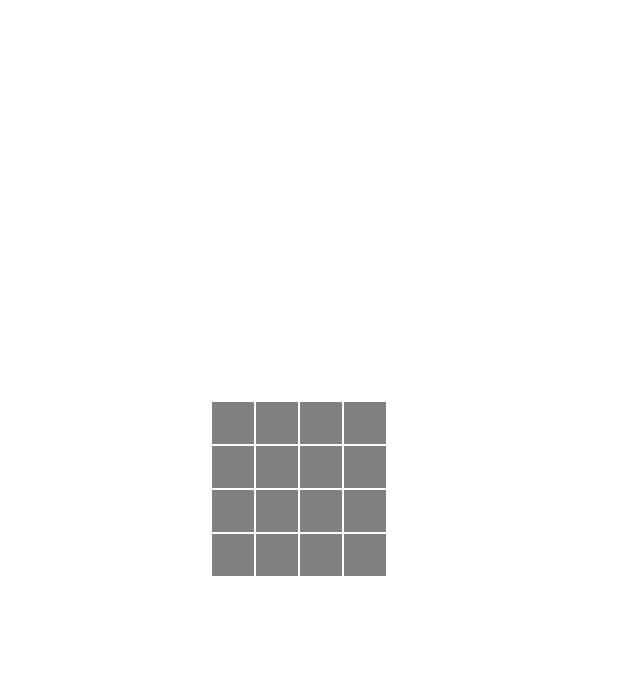
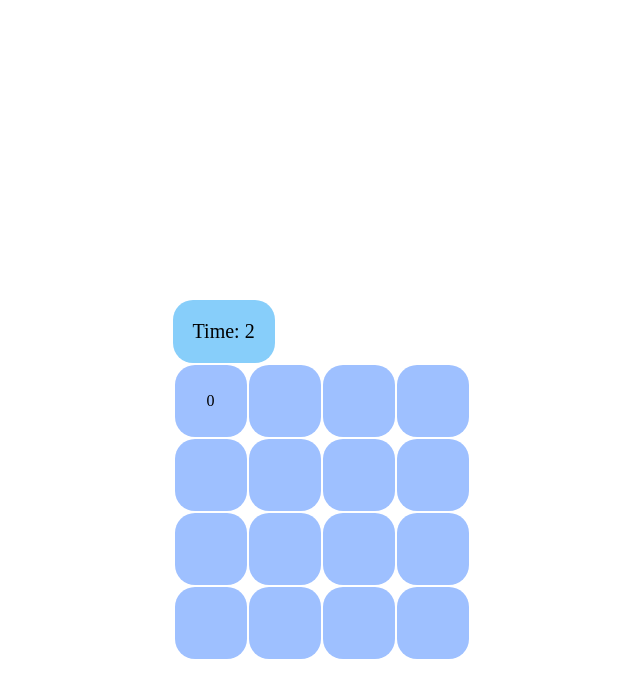
Before and after one commit to yairzalzman/sprint1, a plain HTML site: page index.html in a window 1280 px wide. Both pictures are taken after a click on the element 574 px from the left and 423 px from the top of the page. Shown: the whole page, without its empty margins (341-981 px from the left). Drawn offline with Linux system fonts and the light colour scheme.

Commit message:
Add files via upload

```diff
--- a/chart.css
+++ b/chart.css
@@ -1,14 +1,43 @@
-.chart .cell {
-background-color: grey;
-width: 40px;
-height: 40px;
+.body {
+background-image: url("img.jpg");
 }
 
-.chart {
+.chart .cell {
+background-color: rgb(158, 192, 255);
+width: 70px;
+height: 70px;
+border-radius: 20px;
+text-align: center;
+}
+
+.board-container {
     margin: auto;
-    margin-top: 400px;
+    margin-top: 300px;
+    margin-left: 40%;
 }
 
 table td span {
     display: none;
 }
+
+
+.timer, .minesCount{
+border-radius: 20px;
+padding: 20px;
+display: inline-block;
+text-align: center;
+font-size: 20px;
+vertical-align: middle;
+background-color: lightskyblue;
+text-align: center;
+}
+
+.bomb span {
+text-align: center;
+background-color: transparent;
+}
+
+.flagImage {
+    color: #ededed;
+    font-size: 24px;
+}
--- a/game.js
+++ b/game.js
@@ -1,5 +1,17 @@
-let bomb = '<span> &#128163 </span>';
+let bomb = '<span class="bombImage"> &#128163 </span>';
+let flag = '<span class="flagImage"> &#9872 </span>';
+
 let SIZE = 4;
+let timer = false
+function getRandomInt(min, max) {
+  min = Math.ceil(min);
+  max = Math.floor(max);
+  return Math.floor(Math.random() * (max - min + 1)) + min;
+}
+// function gameOver() {
+//   if ()
+// }
+
 
 function buildBoard() {
     var board = [];
@@ -9,7 +21,8 @@ function buildBoard() {
         board[i][j] = returnObj();
       }
     }
-    board[0][2].isMine = true;
+    board[getRandomInt(0, 3)][getRandomInt(0, 3)].isMine = true;
+    board[getRandomInt(0, 3)][getRandomInt(0, 3)].isMine = true;
     return board;
   }
 let gboard = buildBoard();
@@ -17,7 +30,7 @@ console.log(gboard)
 
 
 function printMat(mat, selector) {
-    var strHTML = '<table class="chart" border="0"><tbody>';
+    var strHTML = ' <div class="timer" time="0">Time: 0</div> <table class="chart" border="0"><tbody>';
     for (var i = 0; i < mat.length; i++) {
       strHTML += '<tr>';
       for (var j = 0; j < mat[0].length; j++) {
@@ -26,7 +39,7 @@ function printMat(mat, selector) {
         if (cell.isMine === true) {
             className += ' bomb'
         }
-        strHTML += '<td onclick="cellClicked(this)" class="' + className + '"> '  +  bomb + '</td>'
+        strHTML += '<td row= "' + i + '"  column= "' + j + '" onclick="cellClicked(this)" oncontextmenu="plantFlag(this)" class="' + className + '"> '  +  bomb + flag + '</td>'
       }
       strHTML += '</tr>'
     }
@@ -36,11 +49,38 @@ function printMat(mat, selector) {
   }
 printMat(gboard ,'.board-container',)
 
+function plantFlag(td) {
+  td.querySelector('.flagImage').style.display = 'block'
+  if (td.classList.contains('bomb')) {
+    td.querySelector('.bombImage').style.display = 'block'
+  }
+}
+
 function cellClicked(td) {
+  if (timer === false) {
+    timer = setInterval(function() {
+      var timerElement = document.querySelector('.timer');
+      var currentTime = timerElement.getAttribute('time');
+      var nextTime = parseInt(currentTime) + 1;
+      timerElement.setAttribute('time', nextTime)
+      timerElement.innerHTML = "Time: " + nextTime
+    }, 1000);
+  }
+  let row = parseInt(td.getAttribute("row"))
+  let column = parseInt(td.getAttribute("column"))
+  let Mcount = setMinesNegsCount(gboard, row, column)
+  // document.querySelector('.minesCount').innerHTML = "Mines around: " + Mcount;
     if (td.classList.contains('bomb')){
+       let bombs = document.querySelectorAll('.bomb .bombImage' )
+       for (var i = 0; i < bombs.length; i++) {
+         bombs[i].style.display = 'block'
+       }
         td.querySelector('span').style.display = "block";
+        clearInterval(timer)
     }
-    console.log('bbye')
+    else {
+      td.innerHTML = Mcount;
+    }
 }
 
 function returnObj() {
@@ -53,11 +93,40 @@ function returnObj() {
     };
 }
 
-function setMinesNegsCount(board) {
-    for (var i = 0; i < board.length; i++ ){
-        for(var j = 0; j < board[i].length; j++){
-           board[i][j]
-           console.log(setMinesNegsCount(board))
-        }
-    }
+function setMinesNegsCount(board, row, column) {
+  let counterBomb = 0;
+   console.log(board[row][column])
+  //  one right
+   if (board[row][column + 1] && board[row][column + 1].isMine === true) {
+     counterBomb += 1;
+   }
+  // one left
+   if (board[row][column - 1] && board[row][column - 1].isMine === true) {
+    counterBomb += 1;
+  }
+  //  one top
+  if (board[row - 1] && board[row - 1][column] && board[row - 1][column].isMine === true) {
+    counterBomb += 1;
+  }
+  // one bottom
+  if (board[row + 1] && board[row + 1][column] && board[row + 1][column].isMine === true) {
+    counterBomb += 1;
+  }
+  // one top one left
+  if (board[row - 1] && board[row - 1][column - 1] && board[row - 1][column - 1].isMine === true) {
+    counterBomb += 1;
+  }
+  // one bottom one left
+  if (board[row + 1] && board[row + 1][column - 1] && board[row + 1][column - 1].isMine === true) {
+    counterBomb += 1;
+  }
+  // one bottom one right
+  if (board[row - 1] && board[row - 1][column + 1] && board[row - 1][column + 1].isMine === true) {
+    counterBomb += 1;
+  }
+  // one top one right
+  if (board[row + 1] && board[row + 1][column + 1] && board[row + 1][column + 1].isMine === true) {
+    counterBomb += 1;
+  }
+  return counterBomb;
 }
```
Also changed, not shown: img.jpg (added), index.html (line endings or trailing spaces).
